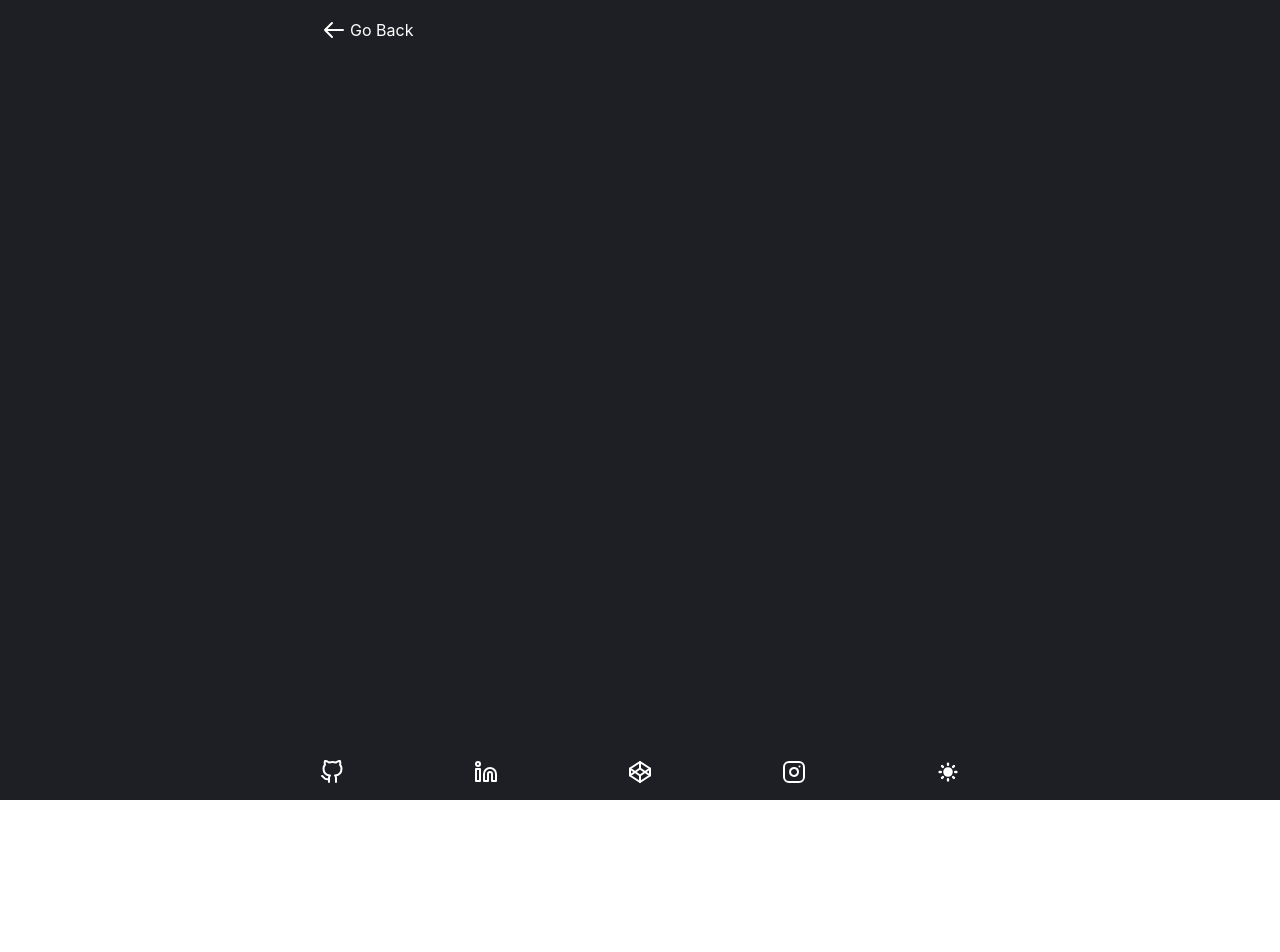
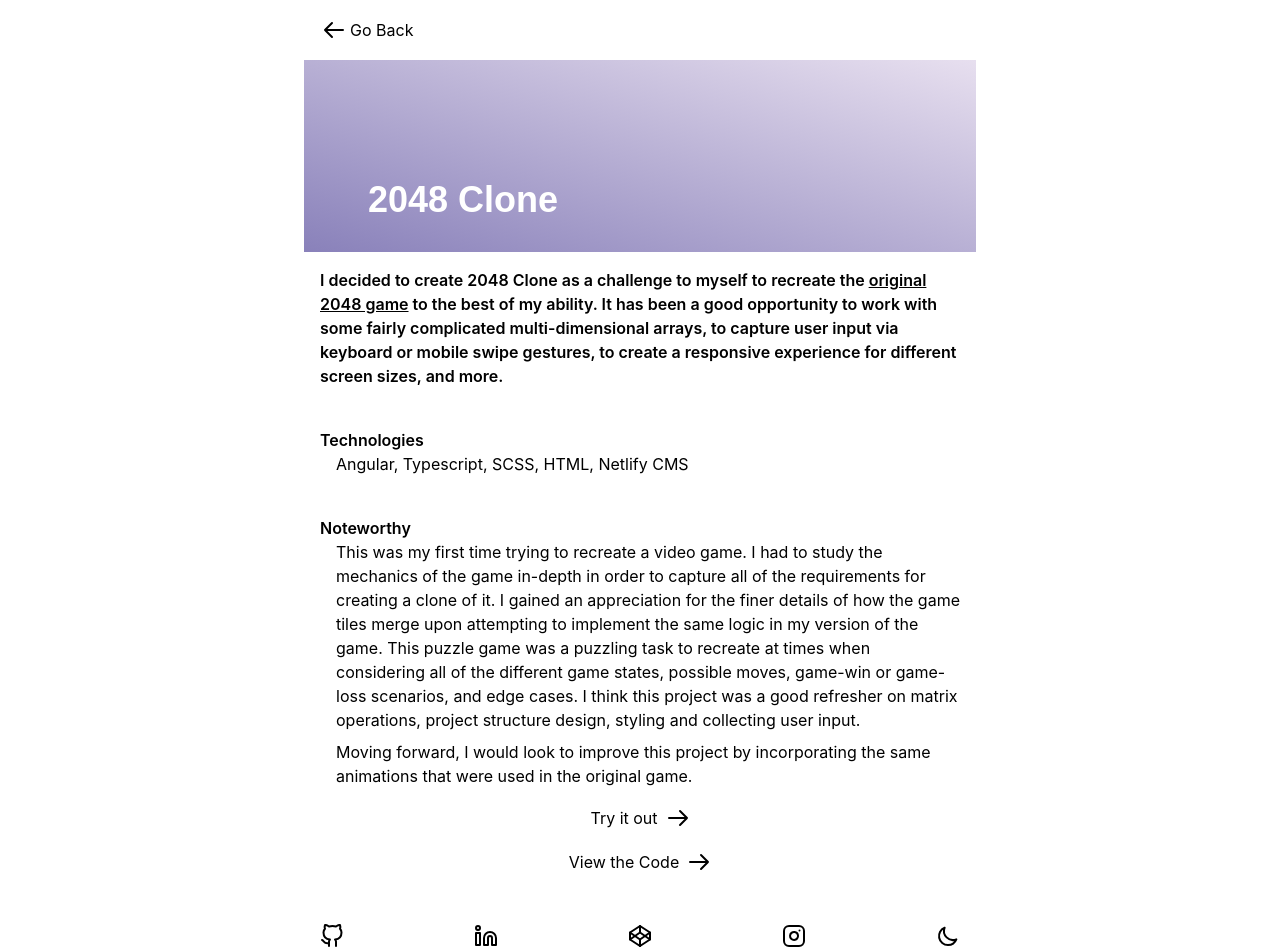
Before and after one commit to pbarrett21/pbarrett21.github.io, a React (Create React App) app: page /2048clone in a window 1280 px wide. Shown: the top 952 px of the page. Before the commit the page ends 800 px from the top, so only its background shows below. Built offline with nearby package versions, Linux system fonts and the light colour scheme.

Commit message:
add 2048

```diff
--- /dev/null
+++ b/src/2048clone/2048clone.tsx
@@ -0,0 +1,62 @@
+import React, {useContext} from 'react';
+import ThemeContext from '../theme-context';
+import GoToButton from '../go-to-button/goToButton';
+
+const Clone2048 = () => {
+
+    const theme = useContext(ThemeContext).theme;
+
+    return (
+        <div className={theme === 'dark' ?
+            'text-white w-full md:max-w-2xl lg:max-w-2xl'
+            : 'w-full md:max-w-2xl lg:max-w-2xl'}>
+            <div className='w-full flex loutrails-gradient'>
+                <h1 className='head-container-website md:ml-16 md:text-4xl'>2048 Clone</h1>
+            </div>
+            <div className='m-4'>
+                <p className='font-semibold'>I decided to create 2048 Clone as a challenge to myself to recreate the
+                    <a className='underline hover:text-green-600 ml-1 mr-1'
+                       href='https://play2048.co/'
+                       rel='noreferrer'
+                       target='_blank'>original 2048 game</a>
+                    to the best of my ability. It has been a good opportunity to work with some fairly complicated multi-dimensional
+                 arrays, to capture user input via keyboard or mobile swipe gestures, to create a responsive experience for different screen sizes, and more.</p>
+
+                <h1 className='font-semibold mt-10'>Technologies</h1>
+                <p className='ml-4'>Angular, Typescript, SCSS, HTML, Netlify CMS</p>
+
+                <h1 className='font-semibold mt-10'>Noteworthy</h1>
+                <p className='ml-4'>This was my first time trying to recreate a video game. I had to study the mechanics of the game
+                    in-depth in order to capture all of the requirements for creating a clone of it. I gained an appreciation for the
+                    finer details of how the game tiles merge upon attempting to implement the same logic in my version of the game. This puzzle
+                    game was a puzzling task to recreate at times when considering all of the different game states, possible moves, game-win or
+                    game-loss scenarios, and edge cases. I think this project was a good refresher on matrix operations, project structure design,
+                    styling and collecting user input.
+                </p>
+                <p className='ml-4 mt-2'>Moving forward, I would look to improve this project by
+                    incorporating the same animations that were used in the original game.</p>
+
+                <div className='flex justify-center mt-4'>
+                    <a className='flex'
+                       href='https://2048gameclone.netlify.app/'
+                       rel='noreferrer'
+                       target='_blank'>
+                        <GoToButton text={'Try it out'}/>
+                    </a>
+                </div>
+
+                <div className='flex justify-center mt-4'>
+                    <a className='flex'
+                       href='https://github.com/pbarrett21/2048clone'
+                       rel='noreferrer'
+                       target='_blank'>
+                        <GoToButton text={'View the Code'}/>
+                    </a>
+                </div>
+
+            </div>
+        </div>
+    );
+}
+
+export default Clone2048;
--- a/src/App.tsx
+++ b/src/App.tsx
@@ -13,11 +13,12 @@ import ScrollToTop from './scrollToTop';
 import Website from './website/website';
 import ThemeContext from './theme-context';
 import Loutrails from './loutrails/loutrails';
+import Clone2048 from './2048clone/2048clone';
 
 export const RESUME_LINK = 'https://drive.google.com/file/d/1o4OtepvKwc4sjiDFRJwr_DjC9H2G2dNF/view?usp=sharing';
 
 function App() {
-    const [theme, setTheme] = useState('dark');
+    const [theme, setTheme] = useState('light');
     const value = {theme, setTheme};
 
     return (
@@ -56,6 +57,9 @@ function App() {
                             <Route exact path="/loutrails">
                                 <Loutrails/>
                             </Route>
+                            <Route exact path="/2048clone">
+                                <Clone2048/>
+                            </Route>
                         </Switch>
                     </div>
                     <div className={theme === 'dark' ? 'w-full bg-darkMode' : 'w-full'}>
--- a/src/footer/footer.tsx
+++ b/src/footer/footer.tsx
@@ -4,7 +4,7 @@ import ThemeContext from '../theme-context';
 
 const Footer = () => {
 
-    const [darkMode, setMode] = useState(true);
+    const [darkMode, setMode] = useState(false);
 
     const links = [
         {
--- a/src/routes/projects/projects.tsx
+++ b/src/routes/projects/projects.tsx
@@ -10,6 +10,13 @@ const Projects = () => {
         <div className={theme === 'dark' ?
             'text-white max-w-full md:max-w-2xl lg:max-w-2xl m-4'
             : 'max-w-full md:max-w-2xl lg:max-w-2xl m-4'}>
+            <ProjectCard cardTitle={'2048Clone'}
+                         imgSrc={require('./../../resources/2048clone.jpg').default}
+                         imgAlt={'2048 clone screenshot'}
+                         blurb={'Single-player sliding tile puzzle video game with the goal of reaching a tile of 2048.'}
+                         technologies={['Angular', 'Typescript', 'SCSS', 'HTML']}
+                         learnMorePath={'/2048clone'}
+            />
             <ProjectCard cardTitle={'LouTrails'}
                          imgSrc={require('./../../resources/loutrails.jpg').default}
                          imgAlt={'LouTrails'}
--- a/src/theme-context.ts
+++ b/src/theme-context.ts
@@ -3,7 +3,7 @@ import React, {SetStateAction} from 'react';
 const defaultValue: {
     theme: string,
     setTheme: React.Dispatch<SetStateAction<string>>
-} = {theme: 'dark', setTheme: () => {}};
+} = {theme: 'light', setTheme: () => {}};
 
 const ThemeContext = React.createContext(defaultValue);
 
```
Also changed, not shown: src/resources/2048clone.jpg (added).
